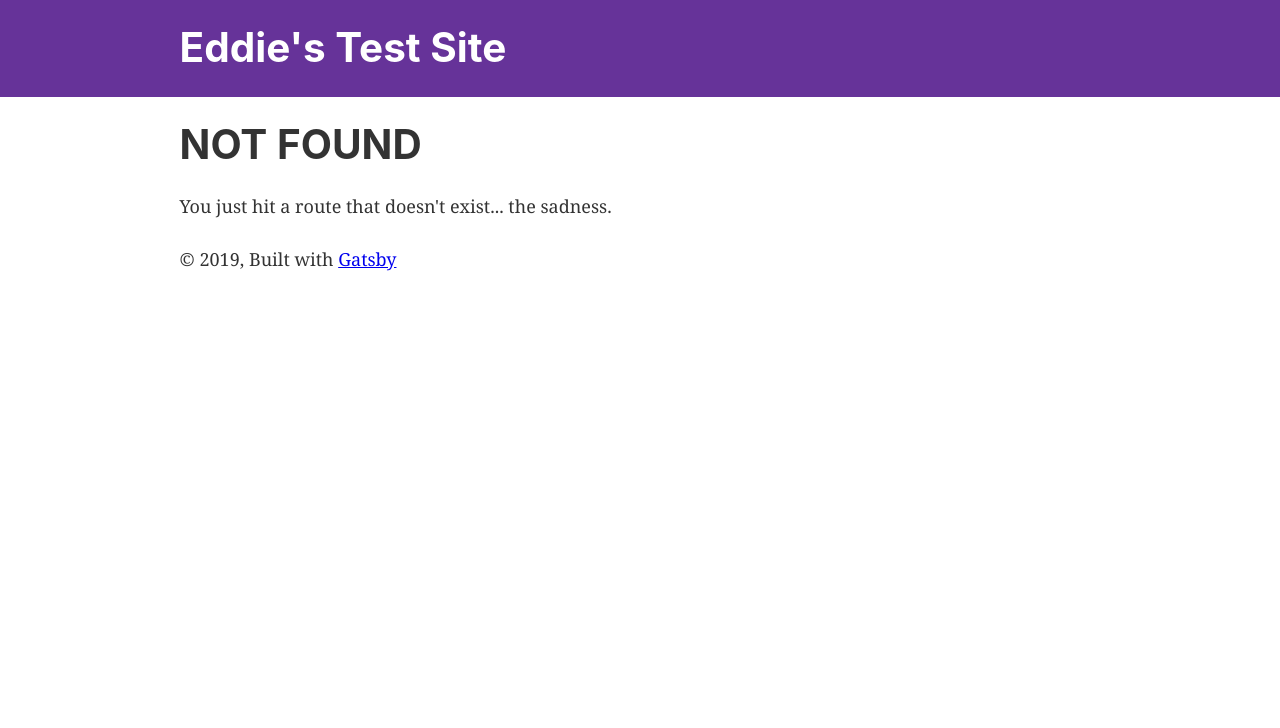
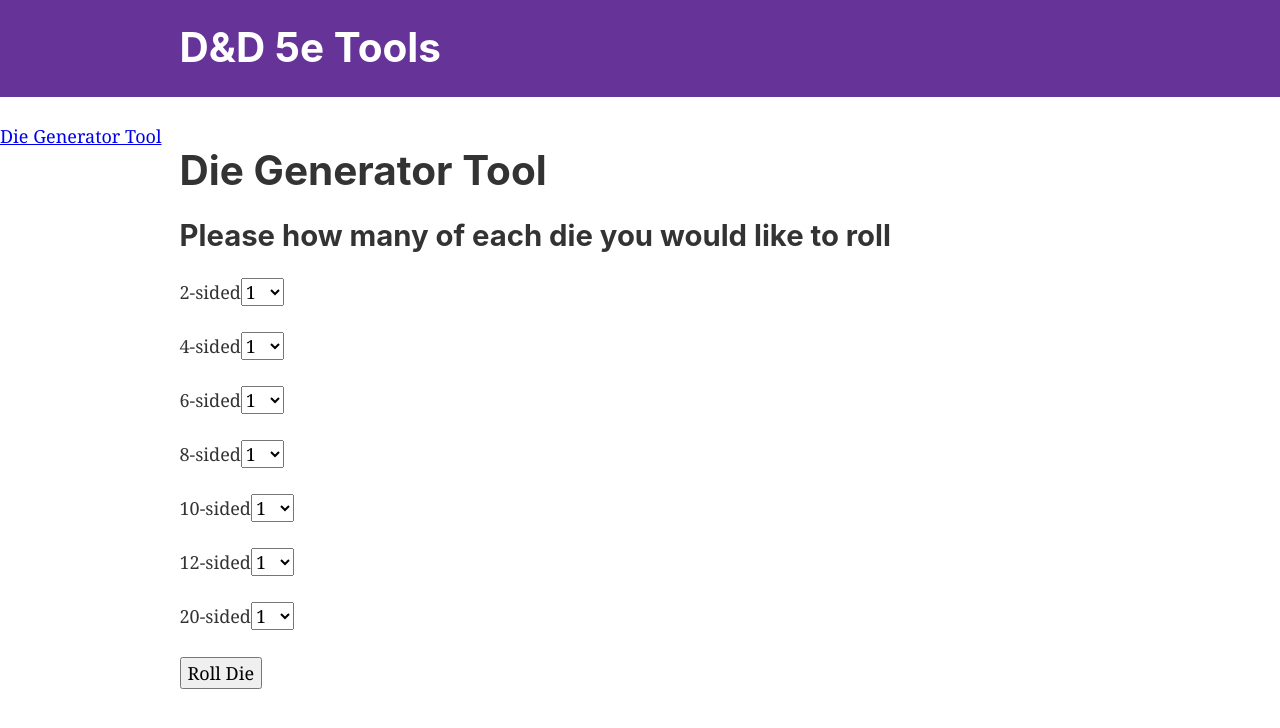
Before and after one commit to EdLichtman/gatsby-sandbox, a Gatsby site: page /tools/die-generator in a window 1280 px wide. Before the commit this address had no page. Built offline with nearby package versions, Linux system fonts and the light colour scheme; Gatsby itself is replaced by a stand-in of ours.

Commit message:
WIP creating basic form components

```diff
--- a/gatsby-config.js
+++ b/gatsby-config.js
@@ -1,8 +1,8 @@
 module.exports = {
   siteMetadata: {
-    title: `Eddie's Test Site`,
-    description: `This is Eddie's test page.`,
-    author: `@gatsbyjs`,
+    title: `D&D 5e Tools`,
+    description: `A site devoted to tooling for your D&D 5e campaigns.`,
+    author: `@elichtman`,
   },
   plugins: [
     `gatsby-plugin-react-helmet`,
--- /dev/null
+++ b/src/components/die-generator.js
@@ -0,0 +1,57 @@
+import React, { Component } from "react"
+
+import LoadingComponent from './form-elements/loading'
+import SubmitButton from './form-elements/submit-button'
+import IteratingQuantitySelectList from "./form-elements/iterating-quantity-select-list"
+import QuestionAnswer from './form-elements/question-answer'
+import "./layout.css"
+import OnClickForm from "./form-elements/form-types/on-click-form"
+
+
+class DieGenerator extends Component {
+  constructor(props) {
+    super(props)
+
+    this.state = {
+      dieRequests: {
+        $2: 0,
+        $4: 0,
+        $6: 0,
+        $8: 0,
+        $10: 0,
+        $12: 0,
+        $20: 0,
+      },
+      isLoading: true,
+    }
+    //this.handleClick = this.handleClick.bind(this);
+  }
+  componentDidMount = () => {
+    this.setState({ isLoading: false })
+  }
+
+  render = () => {
+    if (this.state.isLoading)
+      return (
+        <LoadingComponent/>
+      )
+    return (
+      <OnClickForm name="die-roller">
+        <h2>Please how many of each die you would like to roll</h2>
+        {Object.keys(this.state.dieRequests).map((elem, index) => {
+          var dieType = elem.substring(1);
+          return (
+            <span key={index}>
+              <QuestionAnswer question={`${dieType}-sided`}>
+            <IteratingQuantitySelectList name={`dieType_${dieType}`} maxQuantity={10} />
+          </QuestionAnswer>
+            </span>
+          )
+        })}
+        <SubmitButton displayText="Roll Die"/>
+      </OnClickForm>
+    )
+  }
+}
+
+export default DieGenerator
--- /dev/null
+++ b/src/components/form-elements/form-types/on-click-form.js
@@ -0,0 +1,19 @@
+/**
+ * form to be sent directly to be hosted with netlify
+ */
+
+import React from "react"
+import PropTypes from "prop-types"
+
+import "../../layout.css"
+
+const OnClickForm = ({ children, name }) => {
+  return (<form name={name}>{children}</form>)
+}
+
+OnClickForm.propTypes = {
+  children: PropTypes.node.isRequired,
+  name: PropTypes.string.isRequired,
+}
+
+export default OnClickForm
--- /dev/null
+++ b/src/components/form-elements/iterating-quantity-select-list.js
@@ -0,0 +1,33 @@
+import React from "react"
+import PropTypes from "prop-types"
+import SelectListOption from "./select-list-option"
+
+const IteratingQuantitySelectList = ({ name, minQuantity, maxQuantity }) => {
+  var minimum = !!minQuantity ? minQuantity : 1
+  var totalIterations = maxQuantity + 1 - minimum
+
+  return (
+    <select name={name}>
+      {Array.from(Array(totalIterations).keys()).map(function(elem, index) {
+        var quantity = (elem + minimum).toString()
+        return (
+          <React.Fragment key={index}>
+            <SelectListOption
+              index={index.toString()}
+              displayText={quantity}
+              value={quantity}
+            />
+          </React.Fragment>
+        )
+      })}
+    </select>
+  )
+}
+
+IteratingQuantitySelectList.propTypes = {
+  name: PropTypes.string.isRequired,
+  minQuantity: PropTypes.number,
+  maxQuantity: PropTypes.number.isRequired,
+}
+
+export default IteratingQuantitySelectList
--- /dev/null
+++ b/src/components/form-elements/label.js
@@ -0,0 +1,12 @@
+import React from "react"
+import PropTypes from "prop-types"
+
+const Label = ({ displayText }) => {
+  return (<label>{displayText}</label>)
+}
+
+Label.propTypes = {
+  displayText: PropTypes.string.isRequired
+}
+
+export default Label
--- /dev/null
+++ b/src/components/form-elements/loading.js
@@ -0,0 +1,8 @@
+import React from "react"
+
+
+const LoadingComponent = () => {
+ return (<div>This screen is loading</div>)
+}
+
+export default LoadingComponent
--- /dev/null
+++ b/src/components/form-elements/question-answer.js
@@ -0,0 +1,21 @@
+import React from "react"
+import PropTypes from "prop-types"
+import Label from './label'
+
+const QuestionAnswer = ({ question, children }) => {
+  return (
+    <>
+      <p>
+        <Label displayText={question}/>
+        {children}
+      </p>
+    </>
+  )
+}
+
+QuestionAnswer.propTypes = {
+  question: PropTypes.string.isRequired,
+  children: PropTypes.node.isRequired,
+}
+
+export default QuestionAnswer
--- /dev/null
+++ b/src/components/form-elements/select-list-option.js
@@ -0,0 +1,18 @@
+import React from "react"
+import PropTypes from "prop-types"
+
+const SelectListOption = ({ index, displayText, value }) => {
+  return (
+    <option key={index} value={value}>
+      {displayText}
+    </option>
+  )
+}
+
+SelectListOption.propTypes = {
+  index: PropTypes.string.isRequired,
+  displayText: PropTypes.string.isRequired,
+  value: PropTypes.string.isRequired,
+}
+
+export default SelectListOption
--- /dev/null
+++ b/src/components/form-elements/submit-button.js
@@ -0,0 +1,13 @@
+import React from "react"
+import PropTypes from "prop-types"
+
+const SubmitButton = ({ displayText }) => {
+  var text = !!displayText ? displayText : "Submit"
+  return (<button type="submit">{text}</button>)
+}
+
+SubmitButton.propTypes = {
+  displayText: PropTypes.string,
+}
+
+export default SubmitButton
--- a/src/components/layout.js
+++ b/src/components/layout.js
@@ -10,6 +10,7 @@ import PropTypes from "prop-types"
 import { useStaticQuery, graphql } from "gatsby"
 
 import Header from "./header"
+import NavMenu from "./nav-menu"
 import "./layout.css"
 
 const Layout = ({ children }) => {
@@ -26,6 +27,7 @@ const Layout = ({ children }) => {
   return (
     <>
       <Header siteTitle={data.site.siteMetadata.title} />
+      <NavMenu/>
       <div
         style={{
           margin: `0 auto`,
@@ -36,9 +38,6 @@ const Layout = ({ children }) => {
       >
         <main>{children}</main>
         <footer>
-          © {new Date().getFullYear()}, Built with
-          {` `}
-          <a href="https://www.gatsbyjs.org">Gatsby</a>
         </footer>
       </div>
     </>
--- /dev/null
+++ b/src/components/nav-menu.js
@@ -0,0 +1,19 @@
+import React from "react"
+import { Link } from "gatsby"
+
+
+const NavMenu = () => {
+  var pages =
+  [
+      {
+        url: '/tools/die-generator',
+        clientName: 'Die Generator Tool'
+      }
+    ]
+
+  return pages.map((page, index) => {
+    return <Link key={index.toString()} to={page.url}>{page.clientName}</Link>
+  })
+}
+
+export default NavMenu
--- a/src/pages/index.js
+++ b/src/pages/index.js
@@ -1,21 +1,12 @@
 import React from "react"
-import { Link } from "gatsby"
 
 import Layout from "../components/layout"
-import Image from "../components/image"
 import SEO from "../components/seo"
 
 const IndexPage = () => (
   <Layout>
     <SEO title="Home" />
-    <h1>Hey guys</h1>
-    <p>Welcome to my test Gatsby site.</p>
-    <p>Now go build something great.</p>
-    <div style={{ maxWidth: `300px`, marginBottom: `1.45rem` }}>
-      <Image />
-    </div>
-    <Link to="/page-2/">Go to page 2</Link>
-    <Link to="/contact-us/">Go to contact us</Link>
+    <h1>D&amp;D 5e Tools</h1>
   </Layout>
 )
 
--- /dev/null
+++ b/src/pages/tools/die-generator.js
@@ -0,0 +1,16 @@
+import React from "react"
+import Layout from "../../components/layout"
+import SEO from "../../components/seo"
+import DieGenerator from "../../components/die-generator"
+
+const DieGeneratorPage = () => (
+    <>
+    <Layout>
+        <SEO title="Die Generator" />
+        <h1>Die Generator Tool</h1>
+        <DieGenerator/>
+    </Layout>
+    </>
+)
+
+export default DieGeneratorPage
```
Also changed, not shown: src/components/netlify-forms/contact-us-form.js (added, +46 -0 lines), src/pages/contact-us.js (+4 -24 lines), src/pages/page-2.js (deleted, +0 -16 lines).
